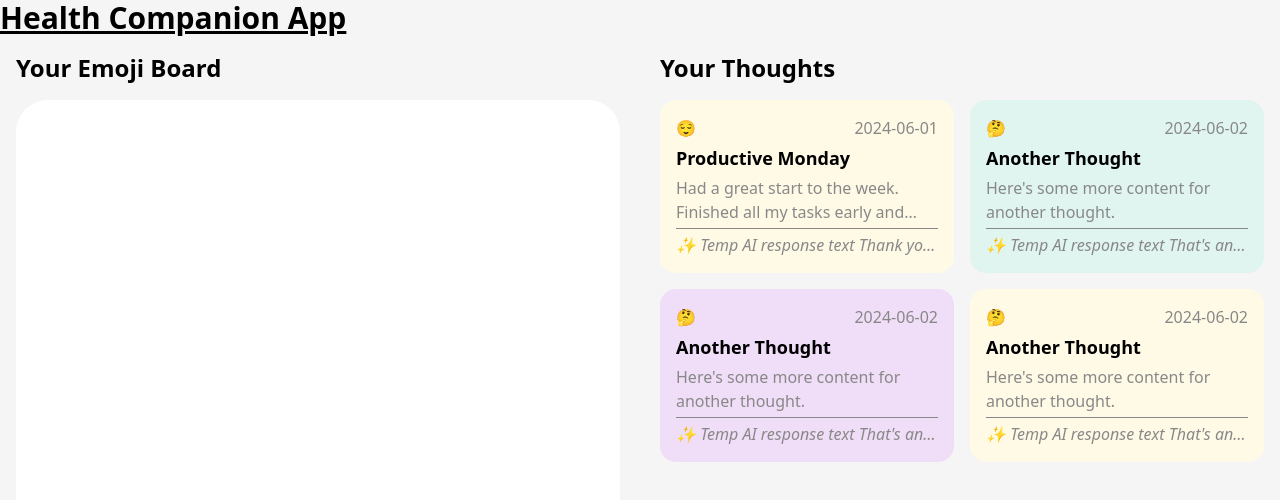
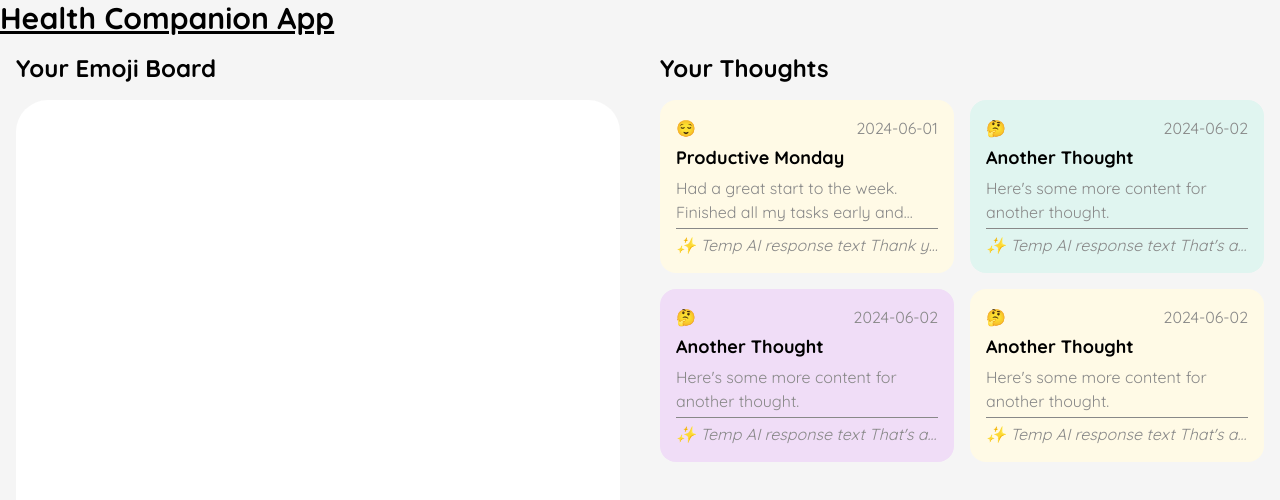
Before and after one commit to silhuang/health-companion-app, a React (Vite) app in the folder frontend/: page / in a window 1280 px wide. Shown: the top 500 px of the page. Built offline with nearby package versions, Linux system fonts and the light colour scheme.

Commit message:
Add test fonts

```diff
--- a/frontend/index.html
+++ b/frontend/index.html
@@ -3,6 +3,12 @@
   <head>
     <meta charset="UTF-8" />
     <link rel="icon" type="image/svg+xml" href="/vite.svg" />
+    <link rel="preconnect" href="https://fonts.googleapis.com" />
+    <link rel="preconnect" href="https://fonts.gstatic.com" crossorigin />
+    <link
+      href="https://fonts.googleapis.com/css2?family=Cabin:ital,wght@0,400..700;1,400..700&family=Gochi+Hand&family=Manrope:wght@200..800&family=Nunito:ital,wght@0,200..1000;1,200..1000&family=Poppins:ital,wght@0,100;0,200;0,300;0,400;0,500;0,600;0,700;0,800;0,900;1,100;1,200;1,300;1,400;1,500;1,600;1,700;1,800;1,900&family=Quicksand:wght@300..700&display=swap"
+      rel="stylesheet"
+    />
     <meta name="viewport" content="width=device-width, initial-scale=1.0" />
     <title>health-companion-app</title>
   </head>
--- a/frontend/src/index.css
+++ b/frontend/src/index.css
@@ -3,8 +3,15 @@
   /* Global navbar height used by components (fallback 64px) */
   --navbar-height: 128px;
 
-  font-family: system-ui, -apple-system, Segoe UI, Roboto, Helvetica,
-    Arial, sans-serif;
+  /* font-family: system-ui, -apple-system, Segoe UI, Roboto, Helvetica,
+    Arial, sans-serif; */
+    font-family: Quicksand;
+    /* font-family: Manrope; */
+    /* font-family: Nunito; */
+    /* font-family: Cabin; */
+    /* font-family: 'Gochi Hand'; */
+
+    /* font-family: Poppins; */
 }
 
 /* Optional but recommended: remove default margins */
```
